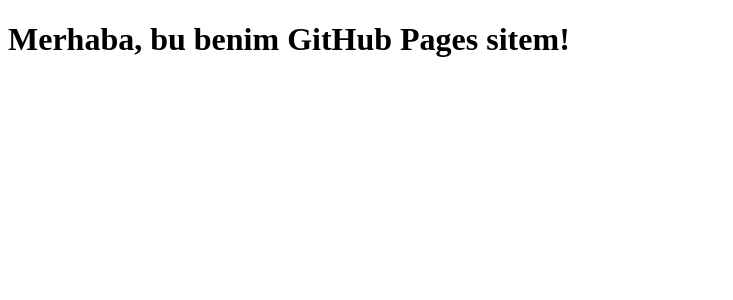
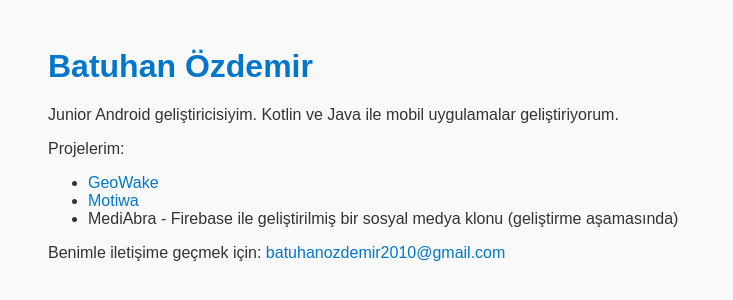
Before and after one commit to batuhanozdemir20/batuhanozdemir20.github.io, a plain HTML site: page index.html in a window 1280 px wide. Shown: the whole page, without its empty margins (0-733 px from the left). Drawn offline with Linux system fonts and the light colour scheme.

Commit message:
Update index.html

```diff
--- a/index.html
+++ b/index.html
@@ -1,11 +1,28 @@
-<!-- index.html -->
 <!DOCTYPE html>
-<html lang="en">
+<html lang="tr">
 <head>
   <meta charset="UTF-8">
   <title>Batuhan Özdemir</title>
+  <style>
+    body {
+      font-family: sans-serif;
+      margin: 3em;
+      background: #f9f9f9;
+      color: #333;
+    }
+    h1 { color: #0077cc; }
+    a { color: #0077cc; text-decoration: none; }
+  </style>
 </head>
 <body>
-  <h1>Merhaba, bu benim GitHub Pages sitem!</h1>
+  <h1>Batuhan Özdemir</h1>
+  <p>Junior Android geliştiricisiyim. Kotlin ve Java ile mobil uygulamalar geliştiriyorum.</p>
+  <p>Projelerim:</p>
+  <ul>
+    <li><a href="https://play.google.com/store/apps/details?id=com.batuhanozdemir.geowake" target="_blank">GeoWake</a></li>
+    <li><a href="https://play.google.com/store/apps/details?id=com.batuhanozdemir.motiwa" target="_blank">Motiwa</a></li>
+    <li>MediAbra - Firebase ile geliştirilmiş bir sosyal medya klonu (geliştirme aşamasında)</li>
+  </ul>
+  <p>Benimle iletişime geçmek için: <a href="mailto:batuhanozdemir2010@gmail.com">batuhanozdemir2010@gmail.com</a></p>
 </body>
 </html>
```
